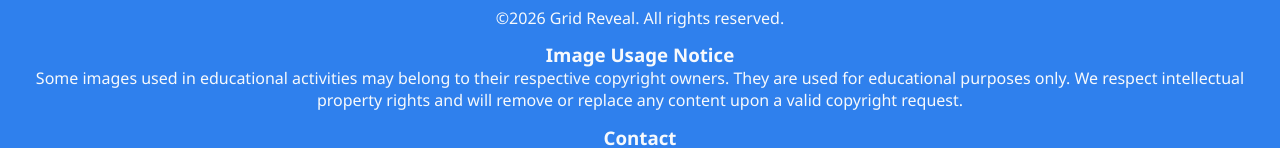
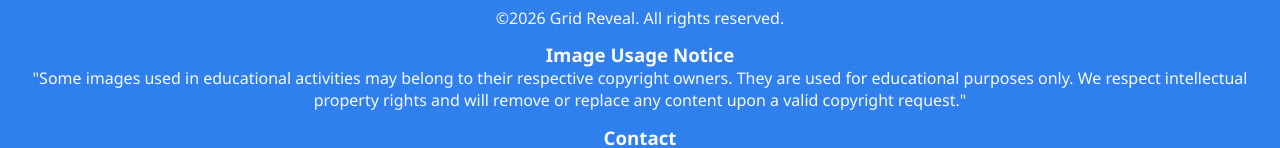
Before and after one commit to Charlie-1001/gridReveal, a React (Vite) app: page /#/ in a window 1280 px wide. Shown: the part 804-952 px from the top of the page. Built offline with nearby package versions, Linux system fonts and the light colour scheme; no server answers.

Commit message:
Updated the game data

```diff
--- a/src/components/Footer.jsx
+++ b/src/components/Footer.jsx
@@ -9,9 +9,9 @@ function Footer() {
       <div>
         <h3>Image Usage Notice</h3>
         <p>
-          Some images used in educational activities may belong to their respective copyright owners.
+          "Some images used in educational activities may belong to their respective copyright owners.
           They are used for educational purposes only. We respect intellectual property rights and will
-          remove or replace any content upon a valid copyright request.
+          remove or replace any content upon a valid copyright request."
         </p>
       </div>
 
--- a/src/components/QuizCard.jsx
+++ b/src/components/QuizCard.jsx
@@ -4,7 +4,7 @@ function QuizCard({imageUrl, title, description, grade, subject, totalQs, totalP
   return (
     <div className={`${styles.quizCard} drop-shadow`} onClick={onSelect}>
       <div className={styles.coverImg}>
-        <img src={imageUrl || null} alt={`${title} thumbnail`} />
+        <img src={imageUrl || null} loading='lazy' alt={`${title} thumbnail`} />
       </div>
       <div className={styles.cardText}>
         <h1>{title}</h1>
--- a/src/pages/PreviewPage.jsx
+++ b/src/pages/PreviewPage.jsx
@@ -25,7 +25,7 @@ function PreviewLayout() {
   return (
     <div className={styles.layoutContainer}>
       <section className={styles.leftSection}>
-        <img src={game.coverImage} alt={`${game.title} thumbnail`} />
+        <img src={game.coverImage} loading='lazy' alt={`${game.title} thumbnail`} />
         <h1>{game.title}</h1>
         <p>{game.description}</p>
         <hr className={styles.xDivLine} />
```
